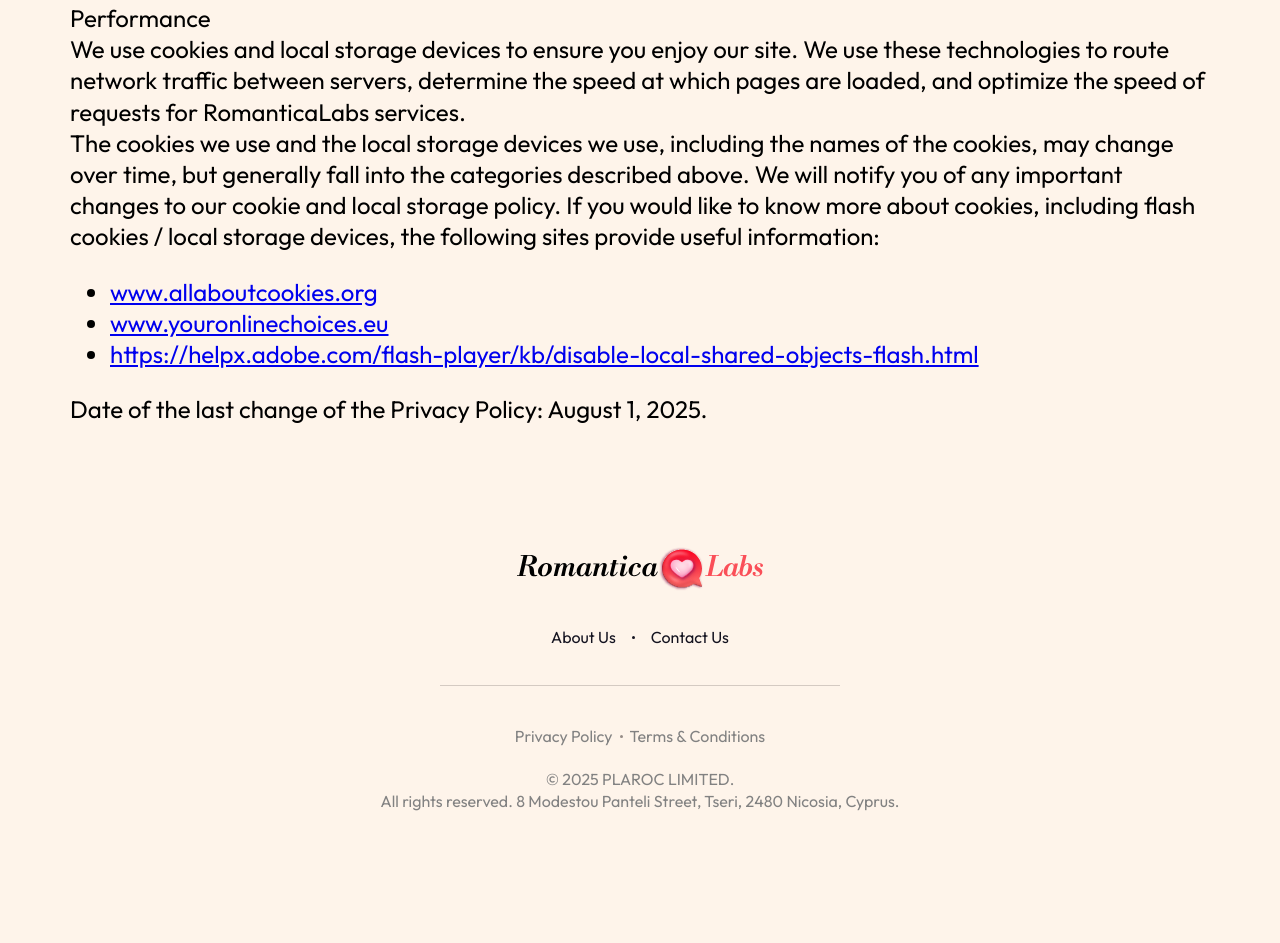
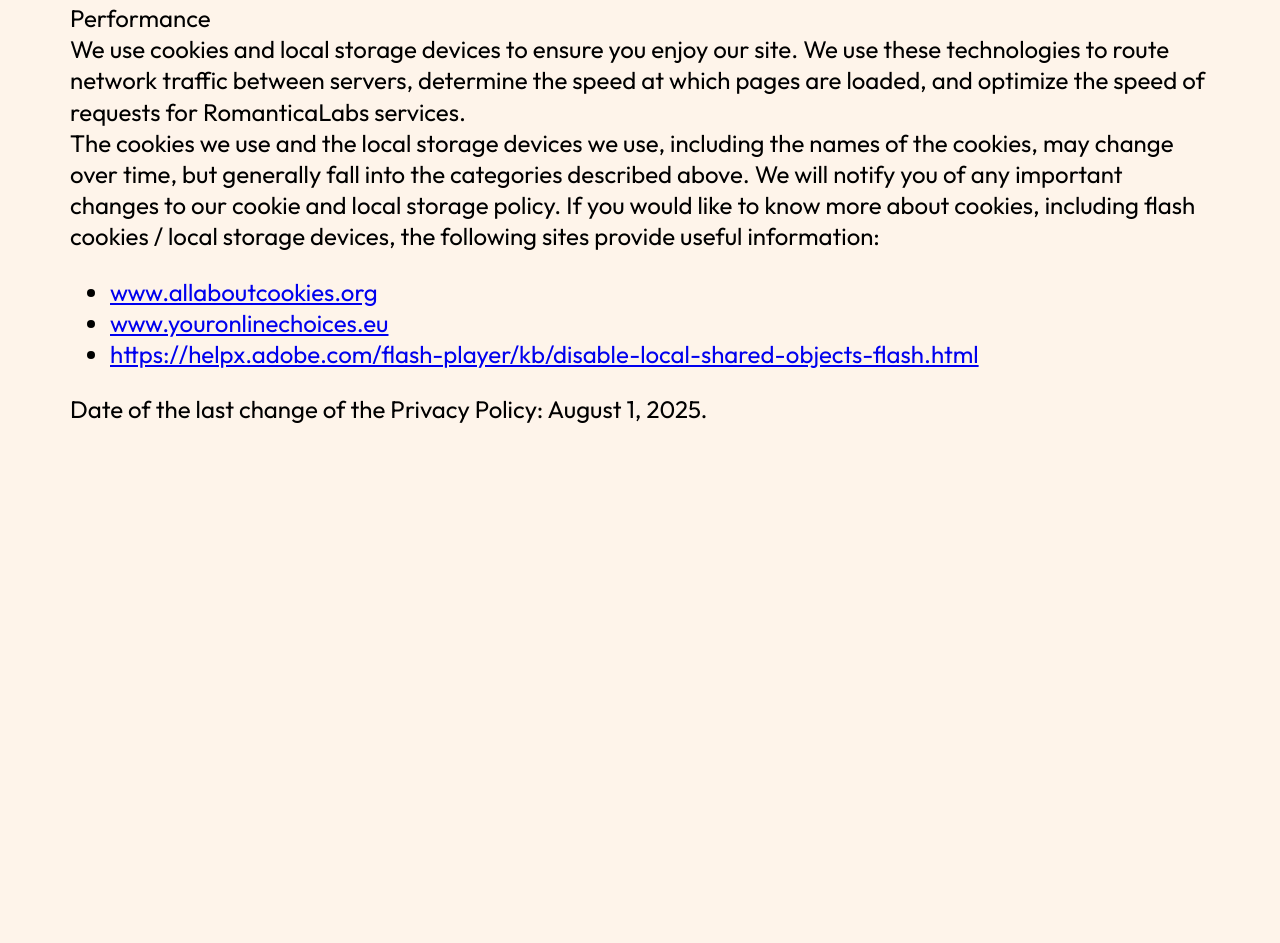
Before and after one commit to webDevT/romanticlab, a website: page app/privacy-policy.html in a window 1280 px wide. Shown: the part 9118-10061 px from the top of the page. After the commit the page ends 9663 px from the top, so only its background shows below. Drawn offline with nearby package versions, Linux system fonts and the light colour scheme.

Commit message:
footer remove

```diff
--- a/app/privacy-policy.html
+++ b/app/privacy-policy.html
@@ -409,71 +409,6 @@
 
 
 
-
-
-
-
-<!-- start footer -->
-<footer class="footer">
-	<div class="container">
-		<div class="footer__content">
-
-			<a href="index.html" class="footer__logo">
-				<img src="img/logo.svg" alt="RomanticLab">
-			</a>
-
-			<div class="footer__menu">
-				<ul class="footer__menu-list">
-					<li class="footer__menu-item">
-						<a href="about-us.html" class="footer__menu-link">About Us</a>
-					</li>
-					<li class="footer__menu-separator">
-						<span aria-hidden="true"></span>
-					</li>
-					<li class="footer__menu-item">
-						<a href="contact-us.html" class="footer__menu-link">Contact Us</a>
-					</li>
-				</ul>
-			</div>
-
-			<div class="footer__line"></div>
-
-			<div class="footer__menu-bottom">
-				<ul>
-					<li>
-						<a href="privacy-policy.html" class="footer__menu-bottom-link">
-					Privacy Policy
-				</a>
-					</li>
-					<li class="footer__menu-separator">
-						<span aria-hidden="true"></span>
-					</li>
-
-
-
-
-				<li>
-					<a href="terms-conditions.html" class="footer__menu-bottom-link">
-					Terms & Conditions
-				</a>
-				</li>
-
-
-			</div>
-
-			<div class="footer__copyright">
-
-				© 2025 PLAROC LIMITED. <br>
-				All rights reserved.
-				8 Modestou Panteli Street, Tseri, 2480 Nicosia, Cyprus.
-			</div>
-
-
-		</div>
-	</div>
-</footer>
-<!-- end footer -->
-
 	<script src="js/main.js"></script>
 </body>
 </html>
```
Also changed, not shown: app/terms-conditions.html (+0 -59 lines), docs/privacy-policy.html (+0 -65 lines), docs/terms-conditions.html (+0 -59 lines).
